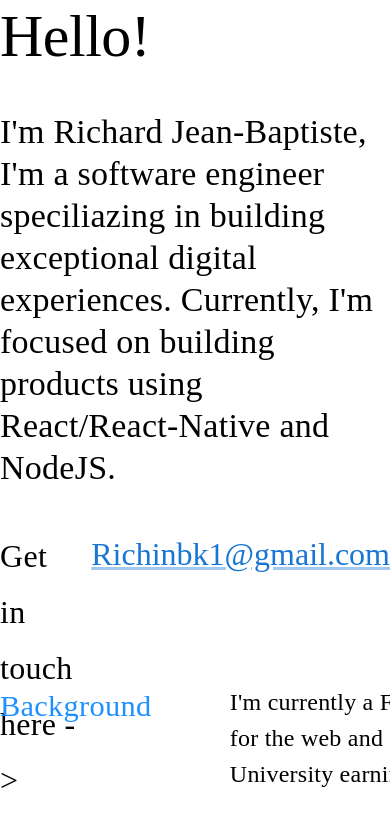
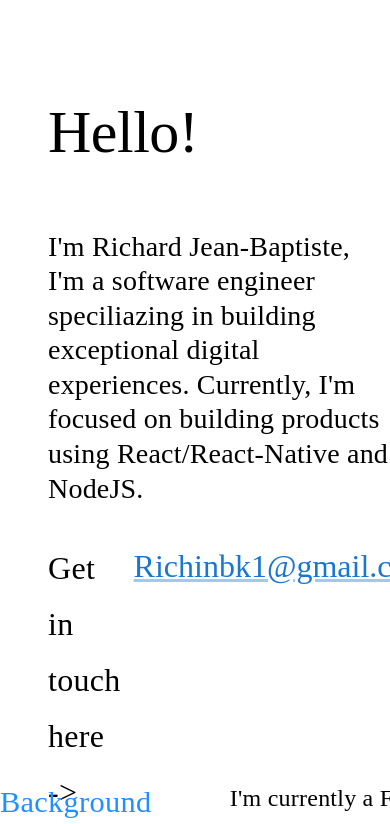
Before and after one commit to RichardJeanBaptiste/Portfolio, a React (Create React App) app: page / in a window 390 px wide. Shown: the top 824 px of the page. Built offline with nearby package versions, Linux system fonts and the light colour scheme; a web font is replaced by a local one.

Commit message:
changed title/ working on mobile

```diff
--- a/public/index.html
+++ b/public/index.html
@@ -24,7 +24,7 @@
       work correctly both with client-side routing and a non-root public URL.
       Learn how to configure a non-root public URL by running `npm run build`.
     -->
-    <title>React App</title>
+    <title>Richard Jean-Baptiste | Software Developer</title>
   </head>
   <body>
     <noscript>You need to enable JavaScript to run this app.</noscript>
--- a/src/components/Intro.js
+++ b/src/components/Intro.js
@@ -11,14 +11,15 @@ export default function Intro() {
         intro: {
           width: { lg: '40vw'},
           height: { lg: '60vh'},
-          marginTop: { lg: '19vh'},
-          marginLeft: { lg: '10vw'}
+          marginTop: {xs:'6em', lg: '19vh'},
+          marginLeft: {xs:'3em', lg: '10vw'}
         },
         introTitle: {
 
         },
         introBody: {
-          marginTop: '10%',
+          marginTop: {xs:'18%', lg: '10%'},
+          fontSize: {xs: '28px'},
         },
         introBodySubtitle: {
           marginTop: '10%',
```
